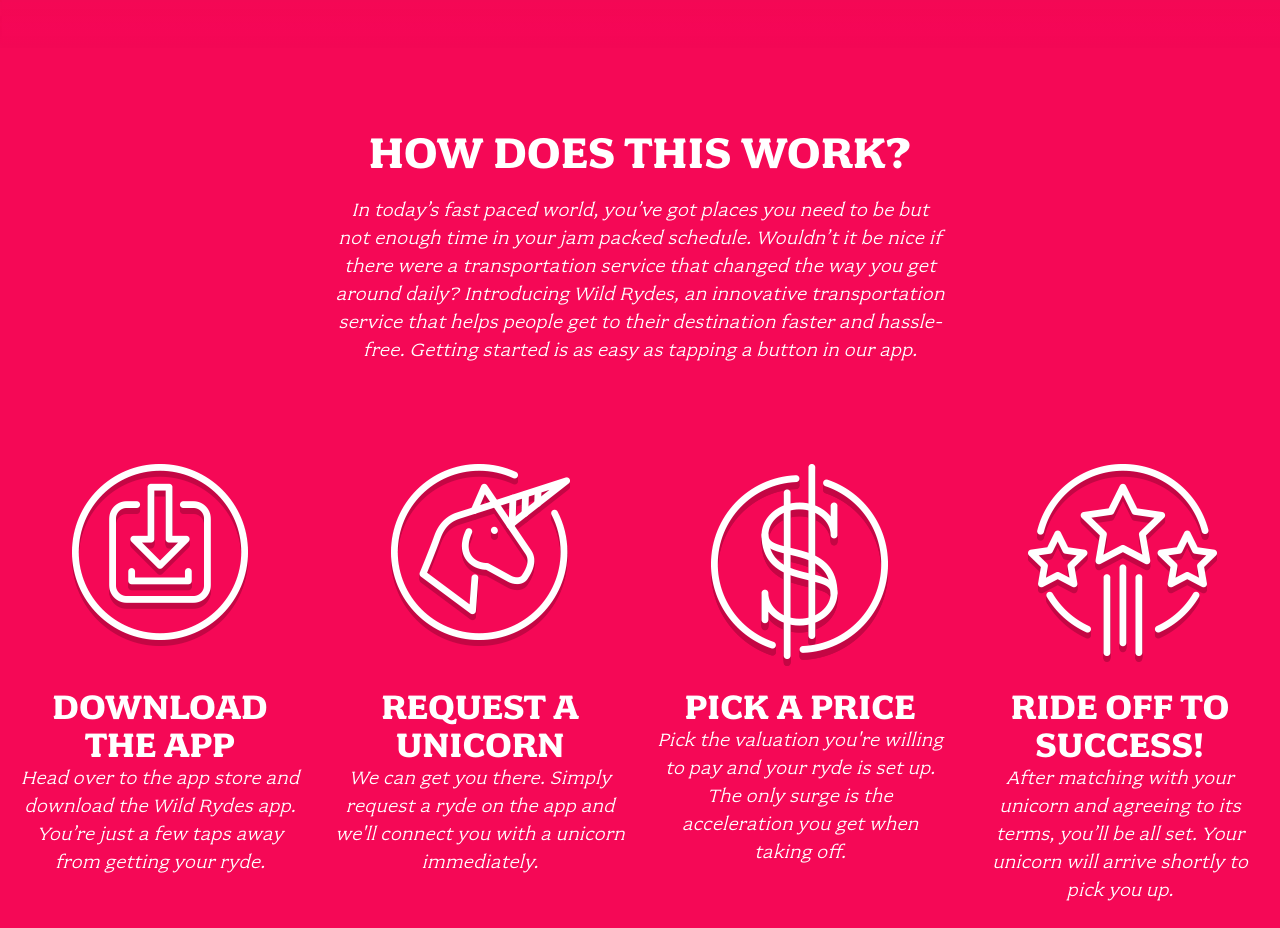
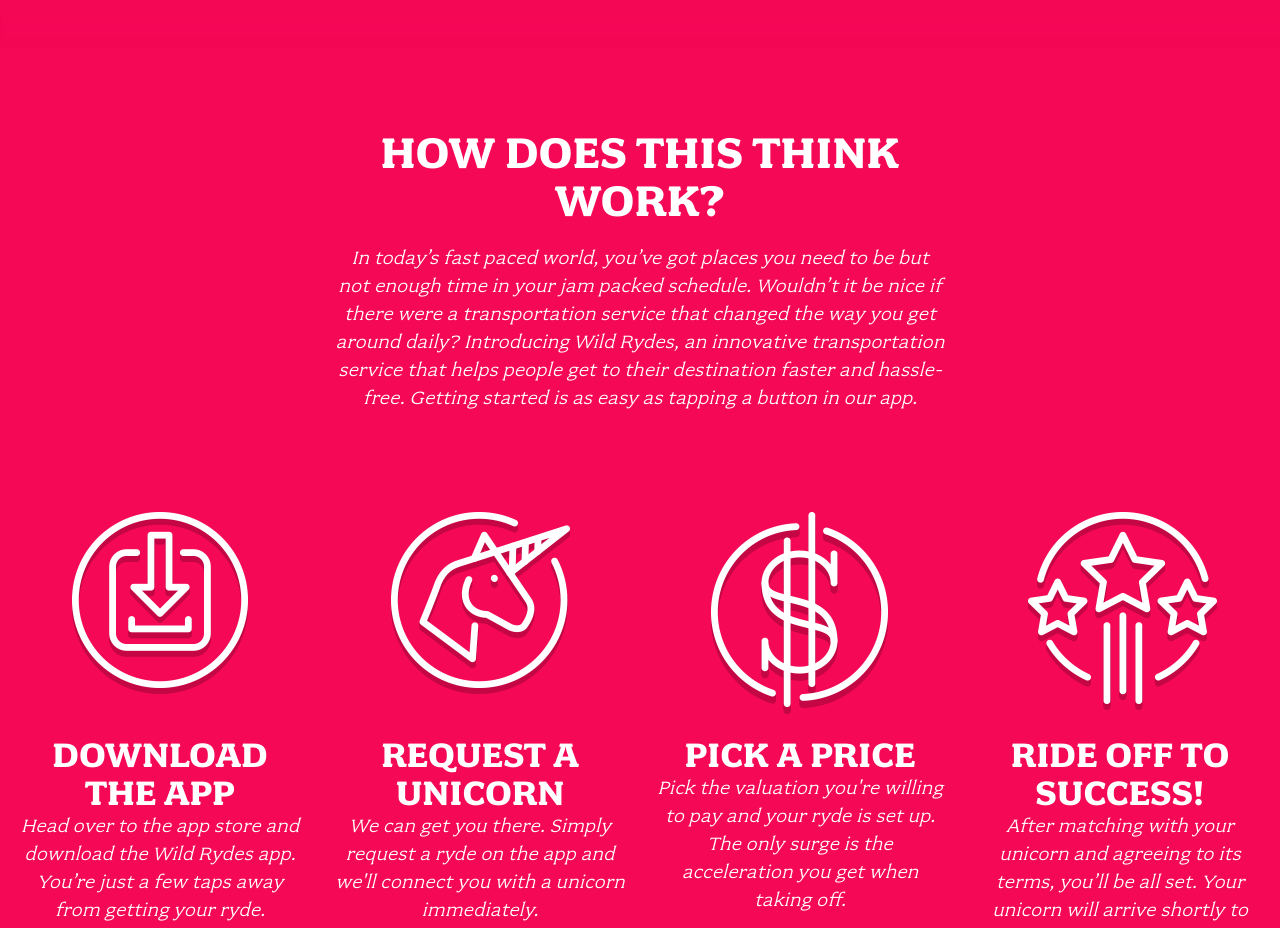
Before and after one commit to Jcolecole/wildryde-site, a plain HTML site: page index.html in a window 1280 px wide. Shown: the part 900-1828 px from the top of the page. Drawn offline with Linux system fonts and the light colour scheme.

Commit message:
Update index.html
Changes made.

```diff
--- a/index.html
+++ b/index.html
@@ -30,7 +30,7 @@
 
   <section class="home-about">
     <div class="row column large-9 xlarge-6 xxlarge-4">
-      <h2 class="section-title">How Does This Work?</h2>
+      <h2 class="section-title">How Does This Think Work?</h2>
       <p class="content">
         In today’s fast paced world, you’ve got places you need to be but not enough time in your jam packed schedule. Wouldn’t it be nice if there were a transportation service that changed the way you get around daily? Introducing Wild Rydes, an innovative transportation service that helps people get to their destination faster and hassle-free. Getting started is as easy as tapping a button in our app.
       </p>
```
